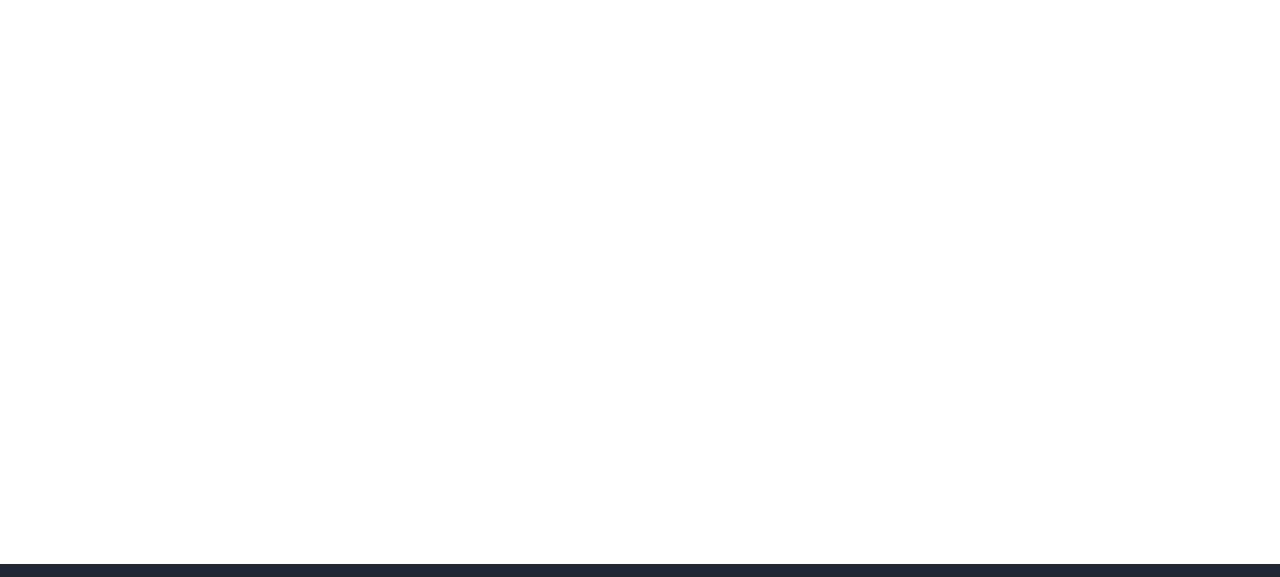
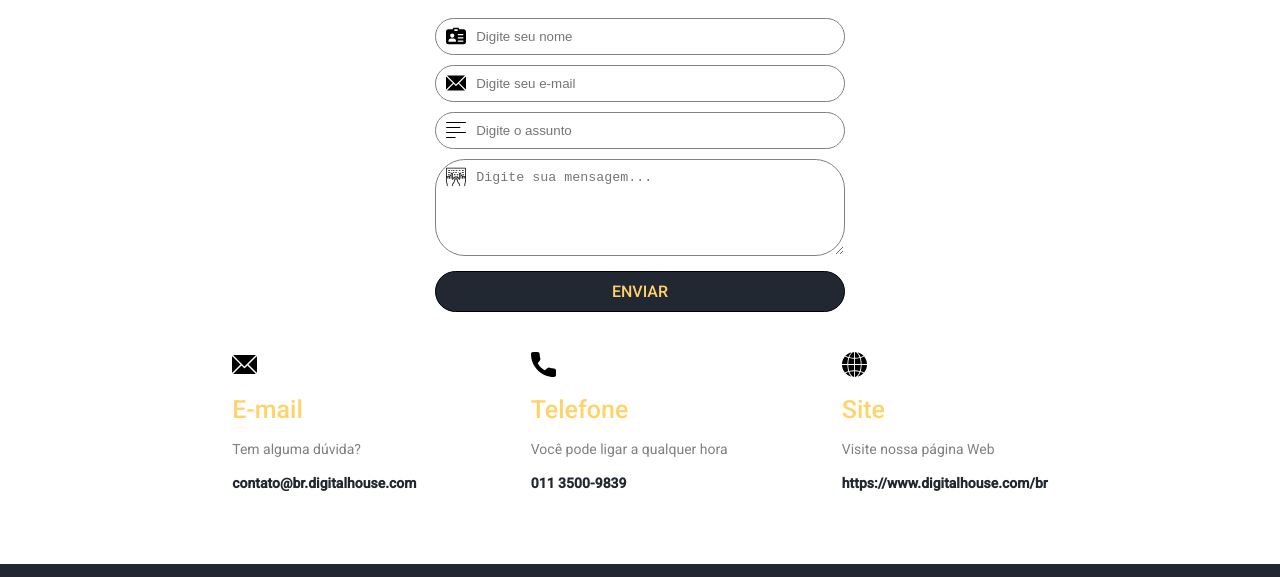
Before and after one commit to ValdemirJu/digital-house-projeto-integrador, a plain HTML site: page contato/index.html in a window 1280 px wide. Shown: the part 156-733 px from the top of the page. Drawn offline with Linux system fonts and the light colour scheme.

Commit message:
criei a página contatos

```diff
--- a/contato/index.html
+++ b/contato/index.html
@@ -48,8 +48,35 @@
           </ul>
         </div>
       </header>
-    <section>
-        Contato.html
+    <section class="section-contato">
+        <h1 class="título-contatos">Gostaria de falar com a gente?</h1>
+        <div class="div-form-contato">
+            <input type="text" name="nome" id="nome" placeholder="Digite seu nome">
+            <input type="email" name="email" id="email" placeholder="Digite seu e-mail">
+            <input type="text" name="assunto" id="assunto" placeholder="Digite o assunto">
+            <textarea name="mensagem" id="mensagem" cols="30" rows="5" placeholder="Digite sua mensagem..."></textarea>
+            <button type="submit" id="btn-enviar">Enviar</button>
+        </div>
+        <div class="div-links-contatos">
+              <div class="div-classes-contato">
+                <img src="../images/email.svg" alt="" width="25px">
+                <h4>E-mail</h4>
+                <p>Tem alguma dúvida?</p>
+                <span>contato@br.digitalhouse.com</span>
+              </div>
+              <div class="div-classes-contato">
+                <img src="../images/telefone.svg" alt="" width="25px">
+                <h4>Telefone</h4>
+                <p>Você pode ligar a qualquer hora</p>
+                <span>011 3500-9839</span>
+              </div>
+              <div class="div-classes-contato">
+                <img src="../images/site.svg" alt="" width="25px">
+                <h4>Site</h4>
+                <p>Visite nossa página Web</p>
+                <span>https://www.digitalhouse.com/br</span>
+              </div>
+        </div>
     </section>
 
     <footer class="footer">
--- a/contato/style.css
+++ b/contato/style.css
@@ -0,0 +1,184 @@
+.section-contato{
+    /* border: 1px solid tomato; */
+    width: 80%;
+    max-width: 1200px;
+    margin: 14px auto;
+    padding: 10px 50px 100px 50px;
+    overflow: hidden;
+}
+
+.section-contato h1 {
+    font-size: 32px;
+    font-weight: bold;
+    text-align: center;
+    letter-spacing: 1.2px;
+    padding-bottom: 16px;
+    color: #393e46;
+  }
+
+  .section-contato h2 {
+    font-size: 20px;
+    font-weight: 500;
+    letter-spacing: 1.2px;
+    color: #393e46;
+  }
+
+  .div-form-contato{
+      /* border: 1px solid red; */
+      width: 40%;
+      min-width: 250px;
+      margin: 16px auto;
+      display: flex;
+      flex-direction: column;
+  }
+
+  .div-form-contato input,
+  .div-form-contato textarea{
+      margin: 5px 0;
+      padding: 10px 0 10px 40px;
+      border: 1px solid grey;
+      border-radius: 30px;
+      background-color: white;
+  }
+
+  .div-form-contato #nome{
+    background-size: 20px;
+    background-image: url('../images/nome.svg');
+    background-position: 10px 7px;
+    background-repeat: no-repeat;
+  }
+
+  .div-form-contato #email{
+    background-size: 20px;
+    background-image: url('../images/email.svg');
+    background-position: 10px 7px;
+    background-repeat: no-repeat;
+  }
+
+  .div-form-contato #assunto{
+    background-size: 20px;
+    background-image: url('../images/assunto.svg');
+    background-position: 10px 7px;
+    background-repeat: no-repeat;
+  }
+
+  .div-form-contato #mensagem{
+    background-size: 20px;
+    background-image: url('../images/mensagem.svg');
+    background-position: 10px 7px;
+    background-repeat: no-repeat;
+  }
+
+  .div-form-contato :focus{
+    border: 3px solid #ffd369;
+    transition-duration: 450ms;
+    outline: none;
+  }
+
+  #btn-enviar{
+    font-family: 'Roboto', sans-serif;
+    text-transform: uppercase;
+    background-color: #222831;
+    color: #ffd369;
+      padding: 10px;
+      border: 1px solid black;
+      font-weight: 500;
+      border-radius: 50px;
+      font-size: 16px;
+      margin-top: 10px;
+  }
+
+  #btn-enviar:hover{
+    background-color: #ffd369;
+    color: #222831;
+    border: 1px solid #ffd369;
+    transition-duration: 450ms;
+
+
+}
+
+/* Links para contato */
+.div-links-contatos{
+    /* border: 1px solid c  oral; */
+    /* padding: 20px; */
+    margin: 20px auto;
+    display: flex;
+    flex-direction: row;
+    justify-content: space-evenly;
+    align-items: center;
+}
+
+.div-classes-contato{
+    /* width: 30%; */
+    padding: 10px;
+    /* border: 1px solid springgreen; */
+    display: flex;
+    flex-direction: column;
+}
+
+.div-classes-contato img{
+    margin: 10px 0;
+}
+
+.div-classes-contato h4{
+    color: #ffd369;
+    font-size: 25px;
+    font-weight: 500;
+    margin: 10px 0;
+}
+
+.div-classes-contato p{
+    font-size: 14px;
+    margin: 10px 0;
+    color:grey;
+}
+
+.div-classes-contato span{
+    font-size: 14px;
+    font-weight: 600;
+    margin: 10px 0;
+    color:#222831;
+}
+
+@media(max-width:840px){
+
+  .section-contato h1 {
+    font-size: 25px;
+    font-weight: bold;
+    text-align: center;
+    letter-spacing: 1.2px;
+    padding-bottom: 16px;
+    color: #393e46;
+  }
+
+
+
+    .div-links-contatos{
+        width: 100%;
+        /* border: 1px solid coral; */
+        /* padding: 20px; */
+        margin: 20px auto;
+        display: flex;
+        flex-direction: column;
+        justify-content: space-evenly;
+        align-items: center;
+        transition-duration: 450ms;
+    }
+
+    .div-classes-contato{
+        /* width: 50%; */
+        padding: 10px;
+        /* border: 1px solid springgreen; */
+        display: flex;
+        flex-direction: column;
+        text-align: center;
+    }
+
+    /* Links para contato */
+
+    .div-classes-contato img{
+        margin: 10px auto;
+        /* border: 1px solid tomato; */
+    }
+
+}
--- a/script.js
+++ b/script.js
@@ -91,6 +91,7 @@ function updateYear(model) {
 			.then(response => response.json())
 			.then(response => {
 				for (year of response) {
+					yearSelector.innerHTML += `<option value="${year.codigo}">${year.nome}</option>`;
 					console.log();
 				}
 			})
--- a/sobrenos/style.css
+++ b/sobrenos/style.css
@@ -61,6 +61,7 @@
   font-size: 20px;
   font-weight: 500;
   margin-bottom: 10px;
+  color: #ffd369;
 }
 
 .div-colaboradores.foto-esq div {
```
Also changed, not shown: consulta/index.html (+1 -1 lines), images/assunto.svg (added), images/email.svg (added), images/loupe.svg (added), images/mensagem.svg (added), images/nome.svg (added), images/site.svg (added), images/telefone.svg (added).
